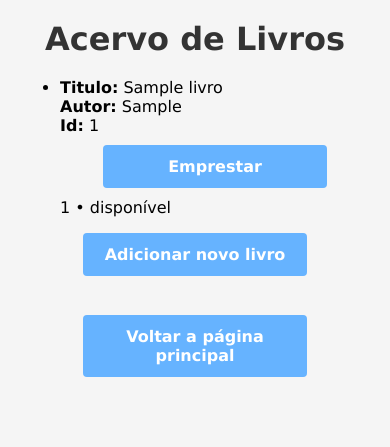
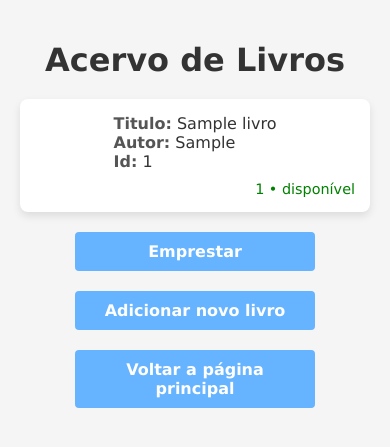
Before and after one commit to paulohenrif/Biblioteca, a Django app: page /consultar_acervo/ in a window 390 px wide. Shown: the top 447 px of the page. Run offline with Django 4.2, Linux system fonts and the light colour scheme; tables that the repository leaves empty hold one stand-in row (values such as "Sample post").

Commit message:
Commit: ajustando consulta de usuarios/acervo

```diff
--- a/biblioteca/static/css/css_consulta/consulta.css
+++ b/biblioteca/static/css/css_consulta/consulta.css
@@ -1,3 +1,5 @@
+@charset "UTF-8";
+
 body {
     font-family: 'Lucida Sans', 'Lucida Sans Regular', 'Lucida Grande', 'Lucida Sans Unicode', Geneva, Verdana, sans-serif;
     background-color: #f5f5f5;
@@ -9,6 +11,60 @@ h1 {
     text-align: center;
     color: #333;
     margin-bottom: 20px;
+}
+
+ul.lista-livros {
+    list-style: none;
+    padding: 0;
+    max-width: 800px;
+    margin: 0 auto;
+}
+
+.livro-item {
+    background-color: #fff;
+    padding: 15px;
+    margin: 10px 0;
+    border-radius: 8px;
+    box-shadow: 0 4px 8px rgba(0, 0, 0, 0.1);
+    display: flex;
+    justify-content: space-between;
+    align-items: flex-start;
+}
+
+.detalhes-livro {
+    font-size: 1rem;
+    color: #333;
+}
+
+.detalhes-livro strong {
+    color: #555;
+}
+
+.emprestimo {
+    display: flex;
+    flex-direction: column;
+    align-items: flex-end;
+}
+
+.botao-emprestar {
+    background-color: #66b3ff;
+    color: white;
+    padding: 10px 20px;
+    border-radius: 4px;
+    text-decoration: none;
+    font-weight: bold;
+    text-align: center;
+    margin-bottom: 10px;
+    transition: background-color 0.3s ease;
+}
+
+.botao-emprestar:hover {
+    background-color: #005bb5c3;
+}
+
+.status {
+    font-size: 0.9rem;
+    color: green;
 }
 
 table {
@@ -45,19 +101,20 @@ tbody tr:hover {
 
 a {
     display: block;
+    text-align: center;
+    background-color: #66b3ff;
+    color: #fff;
+    padding: 10px 20px;
+    border-radius: 4px;
+    text-decoration: none;
+    font-size: 1rem;
+    font-weight: bold;
+    margin: 20px auto;
     max-width: 200px;
-    margin: 10px auto;
-    padding: 10px 20px;
-    background-color: #66b3ff;
-    color: white;
-    text-align: center;
-    text-decoration: none;
-    border-radius: 4px;
-    font-weight: bold;
 }
 
 a:hover {
-    background-color: #005bb5;
+    background-color: #005bb5c3;
     transition: background-color 0.3s ease;
 }
 
@@ -71,8 +128,18 @@ a:hover {
         font-size: 14px;
     }
 
-    a {
+    .livro-item {
+        flex-direction: column;
+        align-items: center;
+    }
+
+    .emprestimo {
+        margin-top: 10px;
         width: 100%;
-        padding: 12px;
+        text-align: center;
+    }
+
+    .botao-emprestar {
+        width: 100%;
     }
 }
--- a/biblioteca/templates/paginas_consultas/consultar_acervo.html
+++ b/biblioteca/templates/paginas_consultas/consultar_acervo.html
@@ -1,11 +1,22 @@
 {% load static %}
+<!DOCTYPE html>
+<html lang="pt-br">
+<head>
+    <meta charset="UTF-8">
+    <meta name="viewport" content="width=device-width, initial-scale=1.0">
 
     {% block style %}
         <link rel="stylesheet" href="{% static 'css/css_consulta/consulta.css' %}">
+
         <title>Consulta do Acervo</title>
+
     {% endblock style %}
+</head>
+<body>
 
+    {% block main %}
         <h1>Acervo de Livros</h1>
+
         <ul class="lista-livros">
             {% for livro in livros %}
                 <li class="livro-item">
@@ -18,11 +29,15 @@
 
                     </div>
                     <div class="emprestimo">
-                <a href="{% url 'solicitar_emprestimo' %}" class="botao-emprestar">Emprestar</a>
                         <span class="status">{{ livro.exemplares }} • {{ livro.status }}</span>
                     </div>
                 </li>
                 {% endfor %}
             </ul>
-<a href="{% url 'cadastrar_livro' %}">Adicionar novo livro</a> <br>
+
+        <a href="{% url 'solicitar_emprestimo' %}" class="botao-emprestar">Emprestar</a>
+        <a href="{% url 'cadastrar_livro' %}">Adicionar novo livro</a>
         <a href="{% url 'Home' %}">Voltar a página principal</a>
+    {% endblock main %}
+</body>
+</html>
--- a/biblioteca/templates/paginas_consultas/consultar_usuarios.html
+++ b/biblioteca/templates/paginas_consultas/consultar_usuarios.html
@@ -34,7 +34,7 @@
             </tbody>
         </table>
 
-        <a href="{% url 'cadastrar_usuario' %}">Adicionar Nova Pessoa</a>
+        <a href="{% url 'cadastrar_usuario' %}">Adicionar Novo Usuário</a>
         <a href="{% url 'Home' %}">Voltar a página principal</a>
     {% endblock main %}
 </body>
--- a/biblioteca/templates/paginas_solicitacoes/solicitar_emprestimo.html
+++ b/biblioteca/templates/paginas_solicitacoes/solicitar_emprestimo.html
@@ -32,6 +32,7 @@
             </select>
 
             <button type="submit">Solicitar Empréstimo</button>
+            <a href="{% url 'Home' %}">Voltar a página principal</a>
         </form>
     {% endblock main %}
 </body>
```
Also changed, not shown: biblioteca/static/css/css_solicitacoes/solicitacoes.css (+20 -1 lines). Lines whose indentation alone changed are shown as unchanged.
